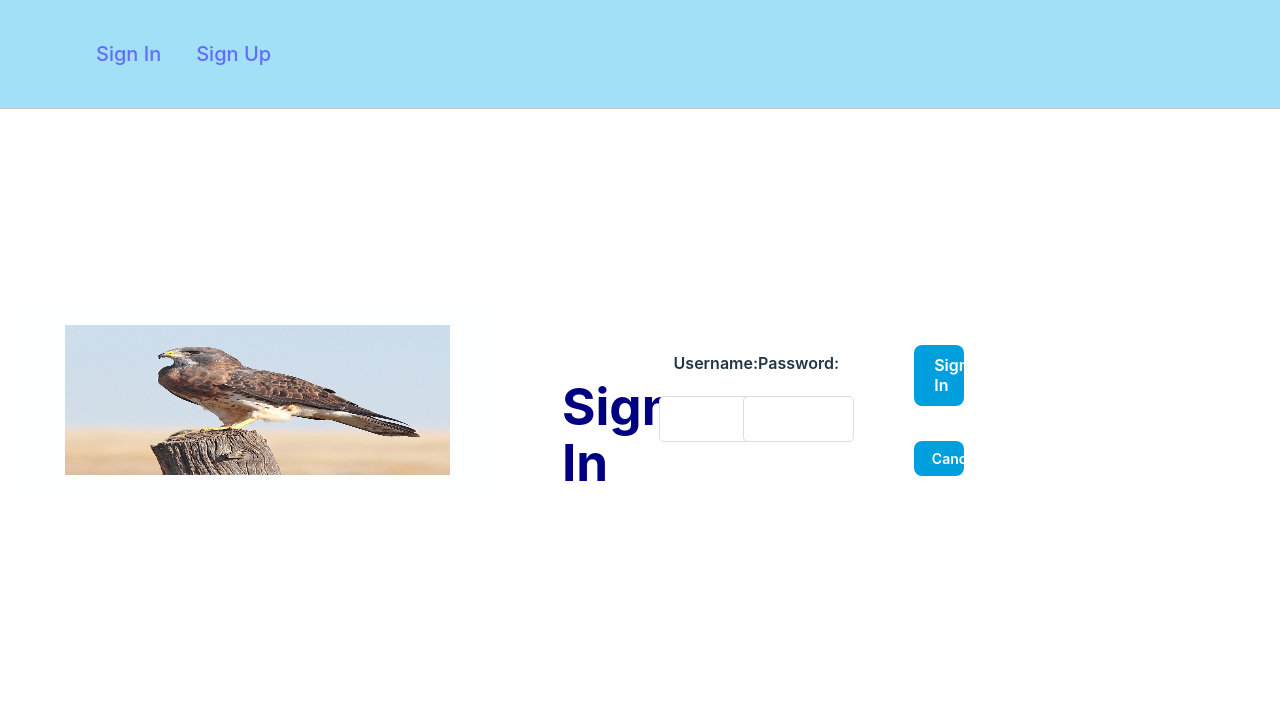
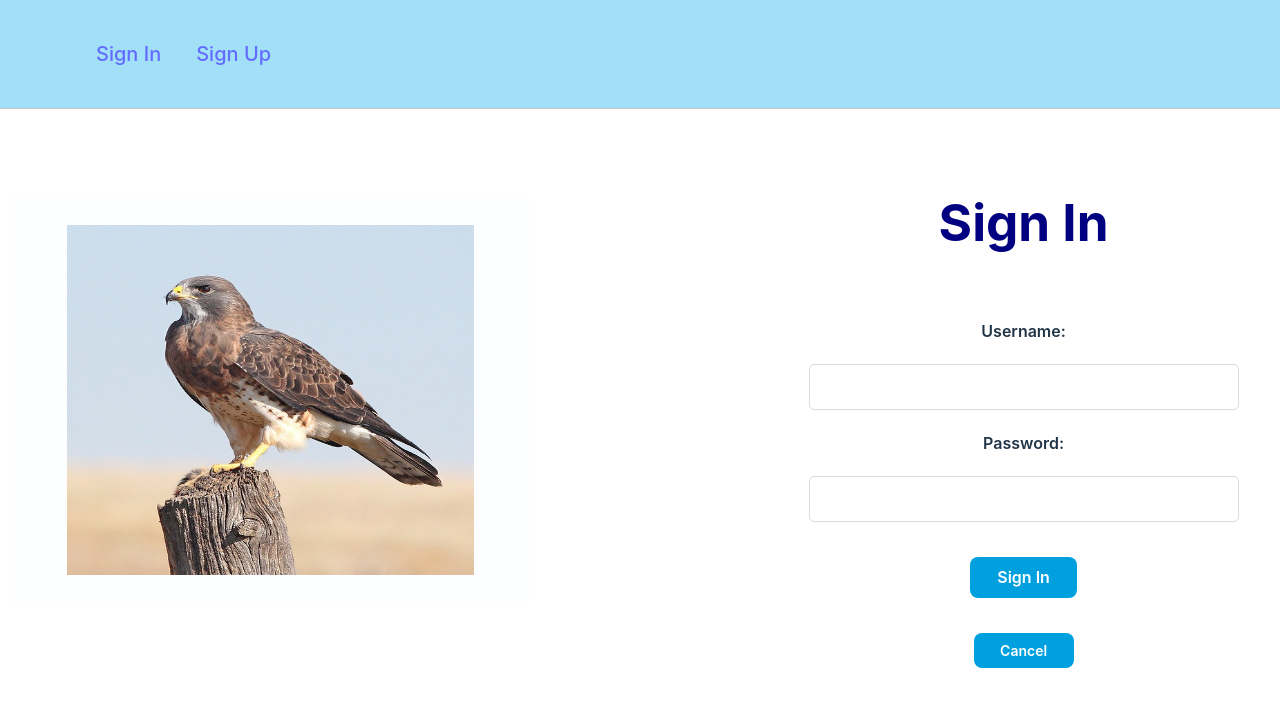
Before and after one commit to chaoscgo/bird-sightings, a React (Vite) app in the folder front-end/: page /signin in a window 1280 px wide. Shown: the top 706 px of the page. Built offline with nearby package versions, Linux system fonts and the light colour scheme; no server answers.

Commit message:
fixed CSS styling on sign up and sign in pages

```diff
--- a/front-end/src/components/SignupForm/SignupForm.module.css
+++ b/front-end/src/components/SigninForm/SigninForm.css
@@ -11,7 +11,16 @@
 
   .container img {
     width: 85%;
+    height: 350px;
     max-width: 500px;
+  }
+
+  .container form {
+    display: flex;
+    flex-direction: column;
+    justify-content: center;
+    align-items: center;
+    margin: 50px 0px 50px 300px;
   }
 
   .container section {
@@ -22,23 +31,11 @@
     margin: 10px;
     align-items: center;
     flex-direction: column;
-  }
-
-  form h1 {
-    color: navy;
-    padding: 20px 0px 0px 0px;
+    /* justify-content: center; */
   }
 
   .container section:first-child {
-    height: 100%;
-    align-items: center;
-    justify-content: center;
     background-color: #fdfeff;
-  }
-
-  .container section:nth-child(2) {
-    /* overflow: scroll; */
-    justify-content: center;
   }
 
   .container input {
@@ -47,7 +44,7 @@
 
   .container input,
   button {
-    width: 100%;
+    width: 400px;
     padding: 14px;
     font-size: 14px;
     border-radius: 5px;
@@ -75,7 +72,7 @@
 
   .container a {
     border: none;
-    width: 200px;
+    width: 400px;
     font-size: 14px;
     background: none;
     font-weight: 500;
@@ -92,6 +89,7 @@
   @media only screen and (max-width: 912px) {
     .container section {
       width: 100%;
+      justify-content: flex-start;
     }
     .container section:first-child {
       display: none;
@@ -100,9 +98,3 @@
       min-width: 100%;
     }
   }
-
-  @media only screen and (max-height: 900px) {
-    .container section:nth-child(2) {
-      justify-content: flex-start;
-    }
-  }
--- a/front-end/src/components/SigninForm/SigninForm.jsx
+++ b/front-end/src/components/SigninForm/SigninForm.jsx
@@ -2,7 +2,7 @@ import { useState } from 'react';
 import { Link, useNavigate } from 'react-router-dom';
 import * as authService from '../../services/authService';
 import Hawk from '../../assets/images/hawk-1853120_640.jpg';
-import styles from './SigninForm.module.css';
+import './SigninForm.css';
 
 const SigninForm = (props) => {
   const navigate = useNavigate();
@@ -34,7 +34,7 @@ const SigninForm = (props) => {
   };
 
   return (
-    <main className={styles.container}>
+    <main className="container">
     <section>
      <img src={Hawk} alt="A hawk sitting on a pole" />
     </section>
--- a/front-end/src/components/SigninForm/SigninForm.module.css
+++ /dev/null
@@ -1,92 +0,0 @@
-.container {
-    height: 100%;
-    display: flex;
-    /* overflow: hidden; */
-    align-items: center;
-  }
-
-  .container p {
-    margin: 0;
-    padding: 0px 0 10px;
-  }
-
-  .container img {
-    width: 85%;
-    max-width: 500px;
-  }
-
-  .container section {
-    width: 50%;
-    height: 100%;
-    display: flex;
-    padding: 28px 21px;
-    margin: 10px;
-    align-items: center;
-    flex-direction: column;
-    /* justify-content: center; */
-  }
-
-  .container section:first-child {
-    background-color: #fdfeff;
-  }
-
-  .container input {
-    margin: 7px 0px 14px 0px;
-  }
-
-  .container input,
-  button {
-    width: 100%;
-    padding: 14px;
-    font-size: 14px;
-    border-radius: 5px;
-    border: 1px solid rgb(220, 220, 220);
-  }
-
-  .container div {
-    width: 100%;
-    display: flex;
-    flex-direction: column;
-    align-items: center;
-  }
-
-  .container label {
-    font-weight: 600;
-    margin: 7px 0px 14px 0px;
-  }
-
-  .container button {
-    color: white;
-    font-weight: 600;
-    background: #00a0df;
-    margin: 21px 0px 0px 0px;
-  }
-
-  .container a {
-    border: none;
-    width: 200px;
-    font-size: 14px;
-    background: none;
-    font-weight: 500;
-    margin-top: 14px;
-    text-align: center;
-    color: rgb(200, 200, 200);
-  }
-
-  input:focus {
-    outline: none;
-    border: 1px solid #00a0df;
-  }
-
-  @media only screen and (max-width: 912px) {
-    .container section {
-      width: 100%;
-      justify-content: flex-start;
-    }
-    .container section:first-child {
-      display: none;
-    }
-    .container form {
-      min-width: 100%;
-    }
-  }
--- /dev/null
+++ b/front-end/src/components/SignupForm/SignupForm.css
@@ -0,0 +1,117 @@
+.container {
+  height: 100%;
+  display: flex;
+  align-items: center;
+}
+
+.container p {
+  margin: 0;
+  padding: 0px 0 10px;
+}
+
+.container img {
+  width: 85%;
+  height: 350px;
+  max-width: 500px;
+}
+
+.container form {
+  display: flex;
+  flex-direction: column;
+  justify-content: center;
+  align-items: center;
+  margin: 50px 0px 50px 300px;
+}
+
+.container section {
+  width: 50%;
+  height: 100%;
+  display: flex;
+  padding: 28px 21px;
+  margin: 10px;
+  align-items: center;
+  flex-direction: column;
+}
+
+form h1 {
+  color: navy;
+  padding: 20px 0px 0px 0px;
+}
+
+.container section:first-child {
+  height: 100%;
+  align-items: center;
+  justify-content: center;
+  background-color: #fdfeff;
+}
+
+.container section:nth-child(2) {
+  /* overflow: scroll; */
+  justify-content: center;
+}
+
+.container input {
+  margin: 7px 0px 14px 0px;
+}
+
+.container input,
+button {
+  width: 400px;
+  padding: 14px;
+  font-size: 14px;
+  border-radius: 5px;
+  border: 1px solid rgb(220, 220, 220);
+}
+
+.container div {
+  width: 100%;
+  display: flex;
+  flex-direction: column;
+  align-items: center;
+}
+
+.container label {
+  font-weight: 600;
+  margin: 7px 0px 14px 0px;
+}
+
+.container button {
+  color: white;
+  font-weight: 600;
+  background: #00a0df;
+  margin: 21px 0px 0px 0px;
+}
+
+.container a {
+  border: none;
+  width: 400px;
+  font-size: 14px;
+  background: none;
+  font-weight: 500;
+  margin-top: 14px;
+  text-align: center;
+  color: rgb(200, 200, 200);
+}
+
+input:focus {
+  outline: none;
+  border: 1px solid #00a0df;
+}
+
+@media only screen and (max-width: 912px) {
+  .container section {
+    width: 100%;
+  }
+  .container section:first-child {
+    display: none;
+  }
+  .container form {
+    min-width: 100%;
+  }
+}
+
+@media only screen and (max-height: 900px) {
+  .container section:nth-child(2) {
+    justify-content: flex-start;
+  }
+}
--- a/front-end/src/components/SignupForm/SignupForm.jsx
+++ b/front-end/src/components/SignupForm/SignupForm.jsx
@@ -2,7 +2,7 @@ import { useState } from 'react';
 import { Link, useNavigate } from 'react-router-dom';
 import * as authService from '../../services/authService';
 import Hawk from '../../assets/images/hawk-1853120_640.jpg';
-import styles from './SignupForm.module.css';
+import './SignupForm.css';
 
 const SignupForm = (props) => {
   const navigate = useNavigate();
@@ -39,7 +39,7 @@ const SignupForm = (props) => {
   };
 
   return (
-    <main className={styles.container}>
+    <main className="container">
       <section>
         <img src={Hawk} alt="A hawk sitting on a pole" />
       </section>
```
